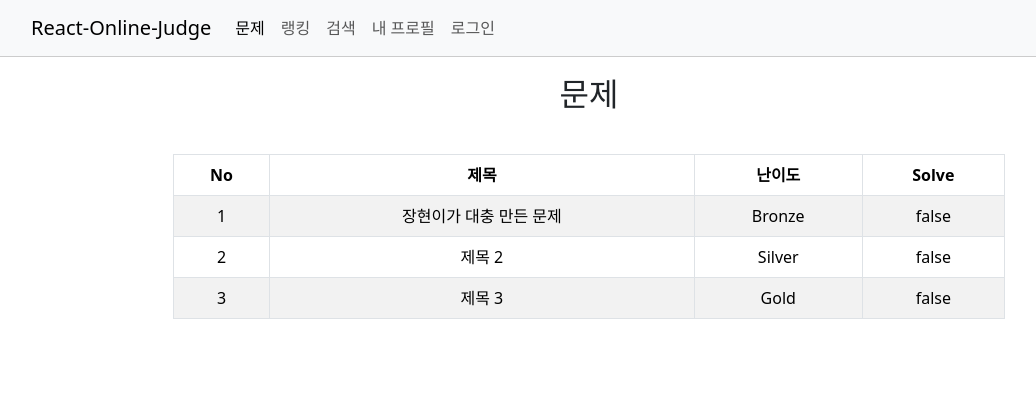
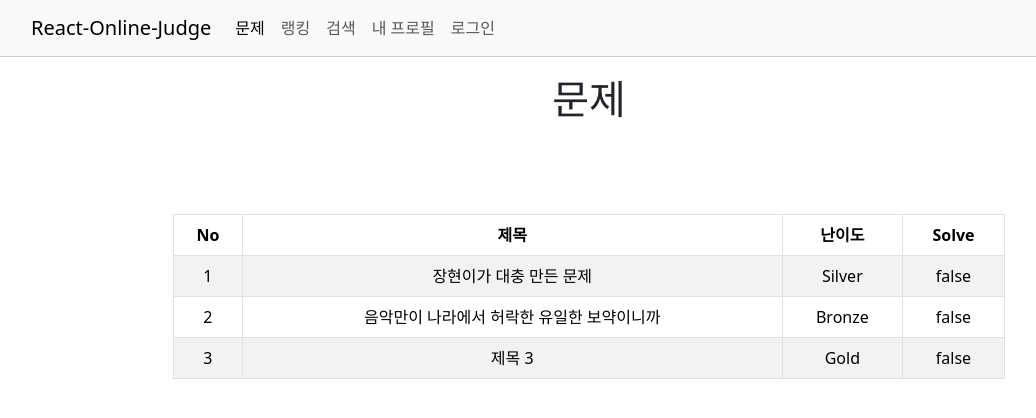
Before and after one commit to ccmuk58/2023_2_Script, a React (Create React App) app in the folder react-online-judge/: page /problem in a window 1280 px wide. Shown: the top 418 px of the page, without its empty margins (51-1087 px from the left). Built offline with nearby package versions, Linux system fonts and the light colour scheme.

Commit message:
Update: problemData

```diff
--- a/react-online-judge/src/App.css
+++ b/react-online-judge/src/App.css
@@ -55,3 +55,6 @@
 	border-radius: 5%;
 	margin-bottom: "10px";
 }
+.header {
+	padding-bottom: 50px;
+}
--- a/react-online-judge/src/components/Problem.js
+++ b/react-online-judge/src/components/Problem.js
@@ -4,7 +4,7 @@ const Problem = () => {
 
 	return (
 		<>
-			<h2>문제</h2>
+			<h1 className="header">문제</h1>
 			<hr />
 			<Outlet />
 		</>
--- a/react-online-judge/src/components/ProblemItem.js
+++ b/react-online-judge/src/components/ProblemItem.js
@@ -8,10 +8,13 @@ const ProblemItem = () => {
 	if (!problem) {
 		return <span>undefined</span>
 	}
-	const { title, description, difficult, input, output } = problem;
+	const { title, description, difficulty, input, output } = problem;
 	return (
+
 		<div className="content-item">
 			<h3>{title}</h3>
+			<hr />
+			난이도: {difficulty} | 시간 제한 : 1초 | 메모리 제한 : 1MB | 푼 사람: 0명
 			<hr />
 			<p>{description}</p>
 			<hr />
--- a/react-online-judge/src/components/Profile.js
+++ b/react-online-judge/src/components/Profile.js
@@ -30,8 +30,9 @@ const Profile = () => {
 			src={`/img/${userID}.png`} alt="profileImage"/>
 			<br/>
 			<h1>{nickname}</h1>
-			<img src={`http://mazassumnida.wtf/api/v2/generate_badge?boj=${userID}`}
-			 alt="solveacImg"></img>
+			<a href={`https://solved.ac/${userID}`}>
+				<img src={`http://mazassumnida.wtf/api/v2/generate_badge?boj=${userID}`}
+			 alt="solveacImg" style={{width:""}}></img></a>
 			<p>{userID}</p>
 			<p>{email}</p>
 			<p>경험치 : {exp}</p>
--- a/react-online-judge/src/components/Search.js
+++ b/react-online-judge/src/components/Search.js
@@ -2,8 +2,7 @@ const Search = () => {
 
 	return (
 		<>
-			<h1>Search Page</h1>
-
+			<h1 className="header">검색</h1>
 		</>
 	)
 }
--- a/react-online-judge/src/data/problemData.js
+++ b/react-online-judge/src/data/problemData.js
@@ -7,18 +7,41 @@ const problemData = {
 		입력은 첫 줄에는 정수의 개수 N이 주어지고, 두 번째 줄에는 N개의 정수가 주어진다.\n
 		출력에는 M개의 정수를 출력한다.\n
 		`,
-		difficulty: 'Bronze',
+		difficulty: 'Silver',
 		input: `5\n1 3 4 2 5`,
 		output: '5 4 3 2 1',
 		solved: false,
+		algorithms: ['정렬'],
 	},
 	'2': {
-		title: '제목 2',
-		description: 'This is the second problem.',
-		difficulty: 'Silver',
-		input: '2\n9 7',
-		output: '1 1 1\n2 2 2\n3 3 3',
+		title: '음악만이 나라에서 허락한 유일한 보약이니까',
+		description: `
+		장현이는 요즘 새벽에 코딩을 하면서 노래를 듣는다.
+		특히 자주듣는 노래가 있는데, 안타깝게도 제목을 잊어버렸다.
+		아래 가사를 보고 제목을 맞춰보자.
+
+		------------------------
+		Cilla 계속 이곳에 서서
+		Cilla 언제나 기다렸어
+		Cilla 내 손을 잡아
+
+		Cilla 저 텅 빈 땅 위에는
+		Cilla 너와 나만이 있어
+		Cilla 빛은 더 밝아와
+		밝게 빛나는 물 위에
+		비추는 모든 게 다
+		우리 거야
+
+		머릿속에 그렸던 흐린 그림은
+		이제 눈앞으로 와
+		문이 될 거야
+		------------------------
+		`,
+		difficulty: 'Bronze',
+		input: 'Snow',
+		output: 'Wrong Answer',
 		solved: false,
+		algorithms: ['애드혹'],
 	},
 	'3': {
 		title: '제목 3',
@@ -27,6 +50,7 @@ const problemData = {
 		input: '5\n1 2 3 4 5',
 		output: '3 7',
 		solved: false,
+		algorithms: ['수학'],
 	},
 }
 export default problemData;
```
